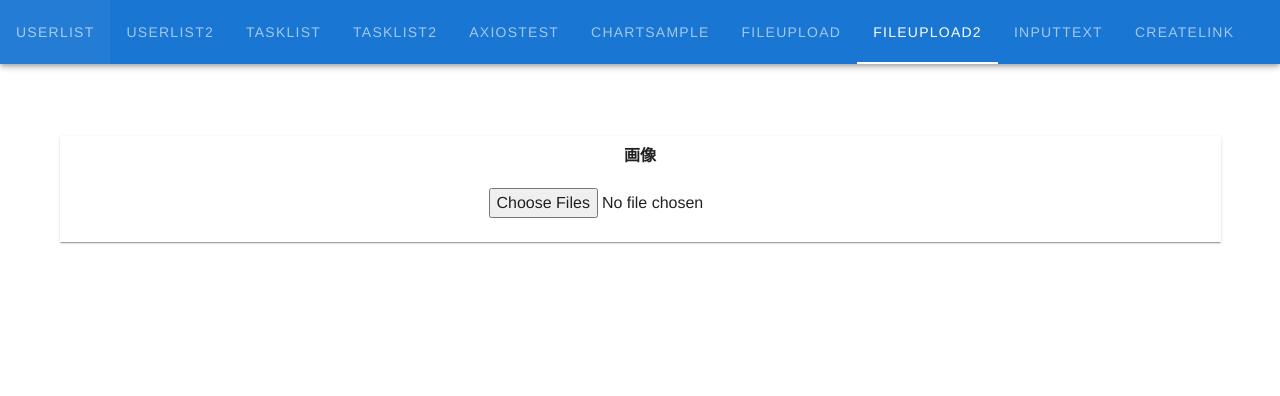
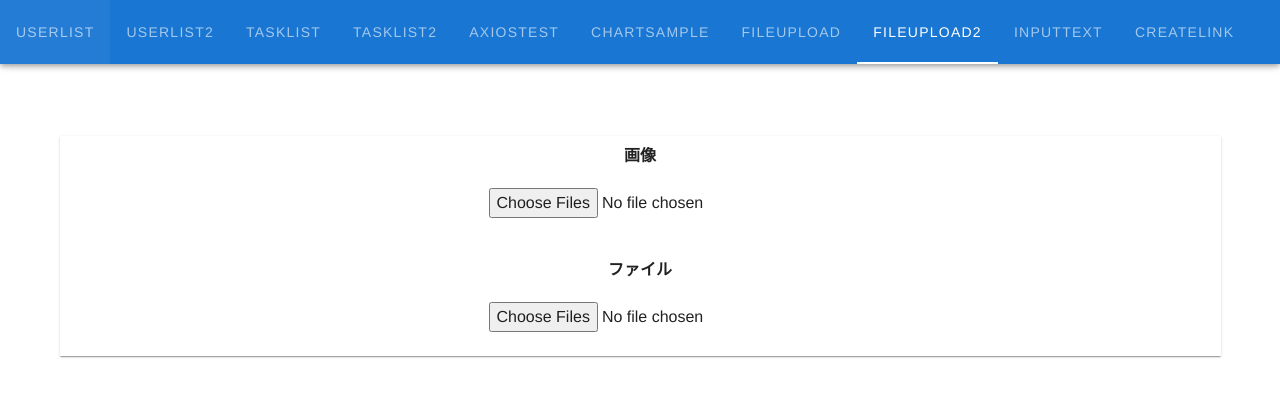
Before and after one commit to subretu/vue-sample-project, a Vue app in the folder frontend/: page /fileupload2 in a window 1280 px wide. Shown: the top 396 px of the page. Built offline with nearby package versions, Linux system fonts and the light colour scheme.

Commit message:
add pdf apload

```diff
--- a/frontend/src/views/FileUpload2.vue
+++ b/frontend/src/views/FileUpload2.vue
@@ -36,6 +36,24 @@
                 </v-btn>
               </v-col>
             </v-row>
+            <v-row>
+              <v-col>
+                <h4 class="mb-5">ファイル</h4>
+                <p>
+                  <input
+                    type="file"
+                    @change="onFileSelected"
+                    accept=".pdf"
+                    multiple
+                  />
+                </p>
+              </v-col>
+            </v-row>
+            <v-row>
+              <div v-if="pdfSrc">
+                <a :href="pdfSrc" target="_blank">{{ fileName }}</a>
+              </div>
+            </v-row>
           </v-sheet>
         </v-col>
       </v-row>
@@ -44,7 +62,8 @@
 </template>
 
 <script lang="ts">
-import { reactive, defineComponent } from "@vue/composition-api";
+import { reactive, defineComponent, ref } from "@vue/composition-api";
+import pdfjsLib from "pdfjs-dist/webpack";
 
 type Data2 = {
   imageUrl: string[];
@@ -96,10 +115,31 @@ export default defineComponent({
       data2.imageUrl.splice(index, 1);
     };
 
+    const pdfSrc = ref("");
+    const fileName = ref("");
+
+    const onFileSelected = async (event: Event) => {
+      const selectedFile = event.target;
+      if (!(selectedFile instanceof HTMLInputElement)) return;
+      if (selectedFile.files == null || selectedFile.files.length == 0) {
+        return;
+      }
+      fileName.value = selectedFile.files[0].name;
+      pdfSrc.value = URL.createObjectURL(selectedFile.files[0]);
+
+      const loadingTask = pdfjsLib.getDocument(pdfSrc.value);
+      const pdf = await loadingTask.promise;
+      const numPages = pdf.numPages;
+      console.log(`Number of Pages: ${numPages}`);
+    };
+
     return {
       load_image,
       data2,
       deletePreview,
+      pdfSrc,
+      fileName,
+      onFileSelected,
     };
   },
 });
--- a/frontend/tsconfig.json
+++ b/frontend/tsconfig.json
@@ -33,7 +33,8 @@
     "src/**/*.tsx",
     "src/**/*.vue",
     "tests/**/*.ts",
-    "tests/**/*.tsx"
+    "tests/**/*.tsx",
+    "types/**/*.ts"
   ],
   "exclude": [
     "node_modules"
--- /dev/null
+++ b/frontend/types/pdfjs-dist/webpack.d.ts
@@ -0,0 +1 @@
+declare module "pdfjs-dist/webpack";
```
